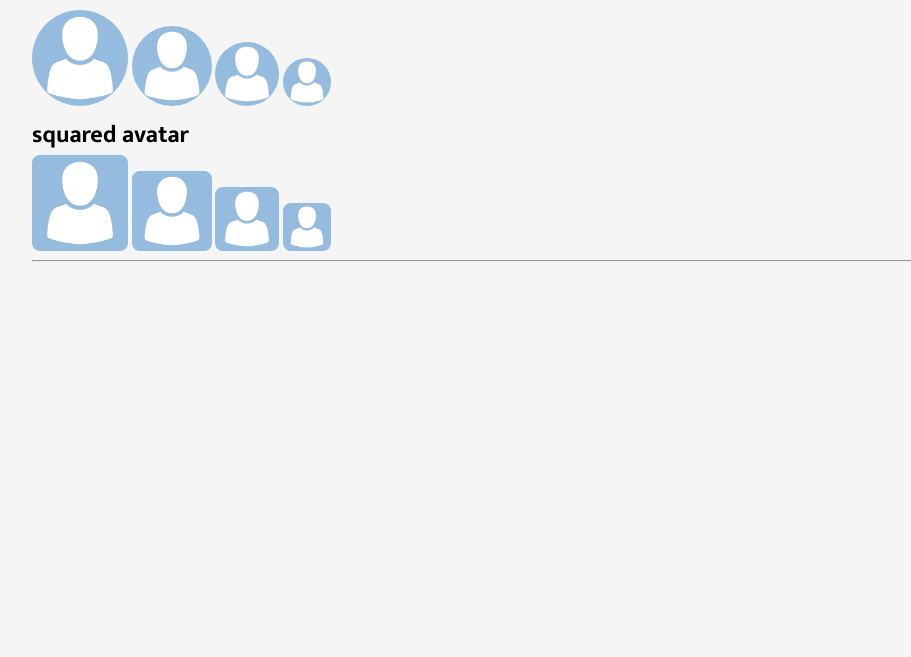
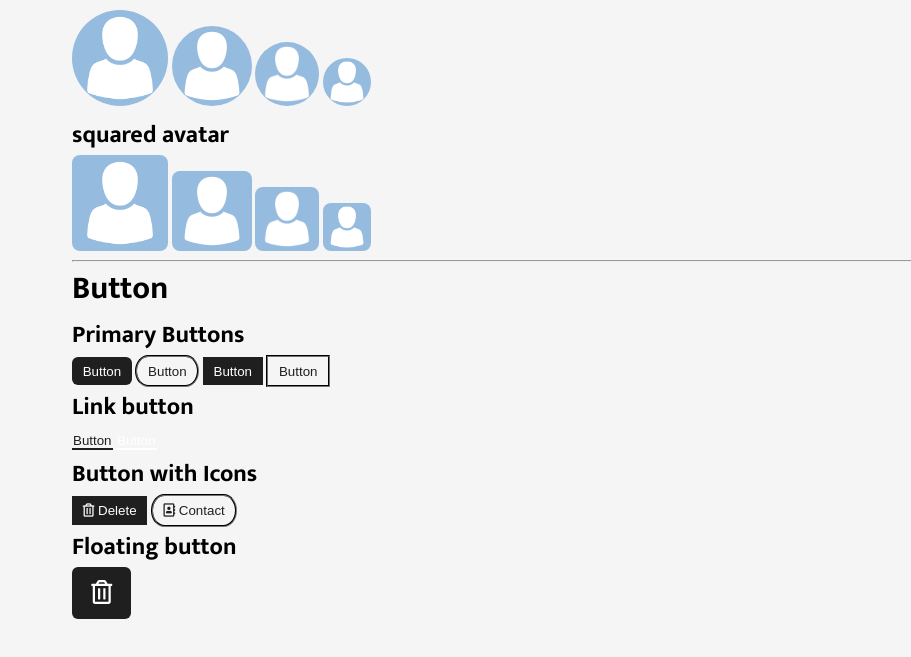
Before and after one commit to pankaj-prog/UI-library, a plain HTML site: page demo.html in a window 1280 px wide. Shown: the part 549-1206 px from the top of the page, without its empty margins (18-929 px from the left). Before the commit the page ends 861 px from the top, so only its background shows below. Drawn offline with Linux system fonts and the light colour scheme; a web font is replaced by a local one.

Commit message:
feat: buttons

```diff
--- a/demo.html
+++ b/demo.html
@@ -7,7 +7,8 @@
     <link rel="stylesheet" href="./style.css" />
     <title>Components Demo</title>
   </head>
-  <body style="padding: 50px">
+  <body>
+    <main style="max-width: 1100px; margin: 50px auto">
       <h1>Alert</h1>
       <h2>Basic Alerts</h2>
       <div class="alert alert-error">
@@ -98,5 +99,28 @@
         />
       </div>
       <hr />
+      <h1>Button</h1>
+      <h2>Primary Buttons</h2>
+      <button class="btn btn-solid-primary btn-rc">Button</button>
+      <button class="btn btn-outline-primary btn-pill">Button</button>
+      <button class="btn btn-solid-primary">Button</button>
+      <button class="btn btn-outline-primary">Button</button>
+      <h2>Link button</h2>
+      <button class="btn btn-link-primary">Button</button>
+      <button class="btn btn-link-secondary">Button</button>
+      <h2>Button with Icons</h2>
+      <button class="btn btn-solid-primary">
+        <i class="far fa-trash-alt"></i>
+        Delete
+      </button>
+      <button class="btn btn-outline-primary btn-pill">
+        <i class="far fa-address-book"></i>
+        Contact
+      </button>
+      <h2>Floating button</h2>
+      <button class="btn btn-solid-primary btn-lg btn-rc">
+        <i class="far fa-trash-alt"></i>
+      </button>
+    </main>
   </body>
 </html>
--- /dev/null
+++ b/src/components/button/button.css
@@ -0,0 +1,60 @@
+.btn {
+  border: none;
+  cursor: pointer;
+  padding: 0.5em 0.8em;
+  background: transparent;
+}
+
+.btn:active {
+  transform: scale(0.98);
+}
+
+/* Outline Buttons */
+.btn-outline-primary {
+  border: 2px groove var(--black);
+  color: var(--black);
+}
+
+.btn-outline-secondary {
+  border: 2px groove var(--white);
+  color: var(--white);
+}
+
+/* Solid buttons */
+.btn-solid-primary {
+  background-color: var(--black);
+  color: var(--white);
+}
+
+.btn-solid-secondary {
+  background-color: var(--white);
+  color: var(--black);
+}
+
+/* Pill Shaped Button */
+.btn-pill {
+  border-radius: 1em /50%;
+}
+
+/* Rounded Corner Buttons  */
+.btn-rc {
+  border-radius: 6px;
+}
+
+/* Link Buttons */
+.btn-link-primary {
+  padding: 0px 1px 0px 1px;
+  border-bottom: 2px solid var(--black);
+  color: var(--black);
+}
+
+.btn-link-secondary {
+  padding: 0px 1px 0px 1px;
+  border-bottom: 2px solid var(--white);
+  color: var(--white);
+}
+
+/* Button Sizes */
+.btn-lg {
+  font-size: 1.5rem;
+}
--- a/src/components/ui-lib.css
+++ b/src/components/ui-lib.css
@@ -1,6 +1,7 @@
 @import url(./avatar/avatar.css);
 @import url(./alert/alert.css);
 @import url(./image/image.css);
+@import url(./button/button.css);
 
 * {
   margin: 0;
```
Also changed, not shown: src/components/button/button.html (added). Lines whose indentation alone changed are shown as unchanged.
